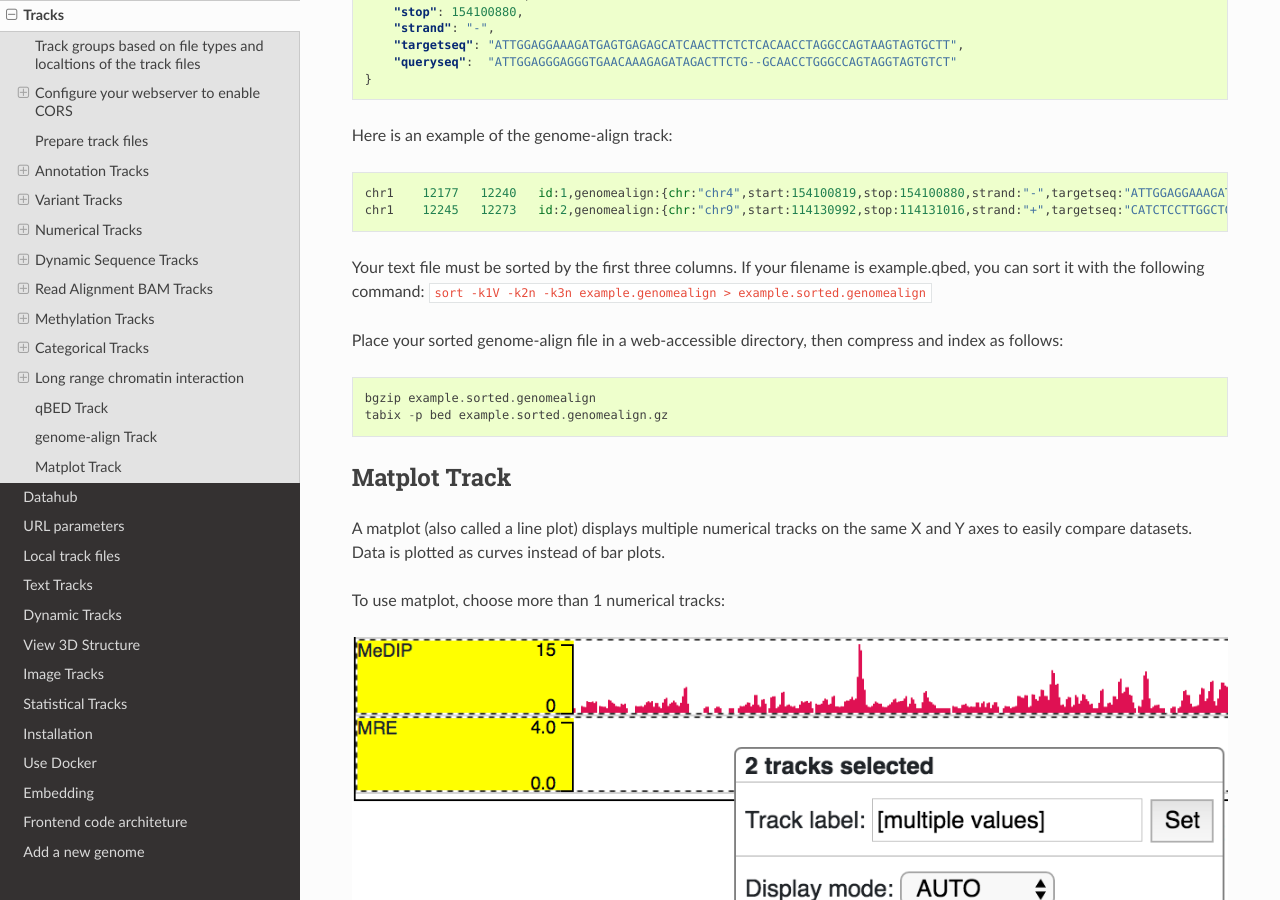
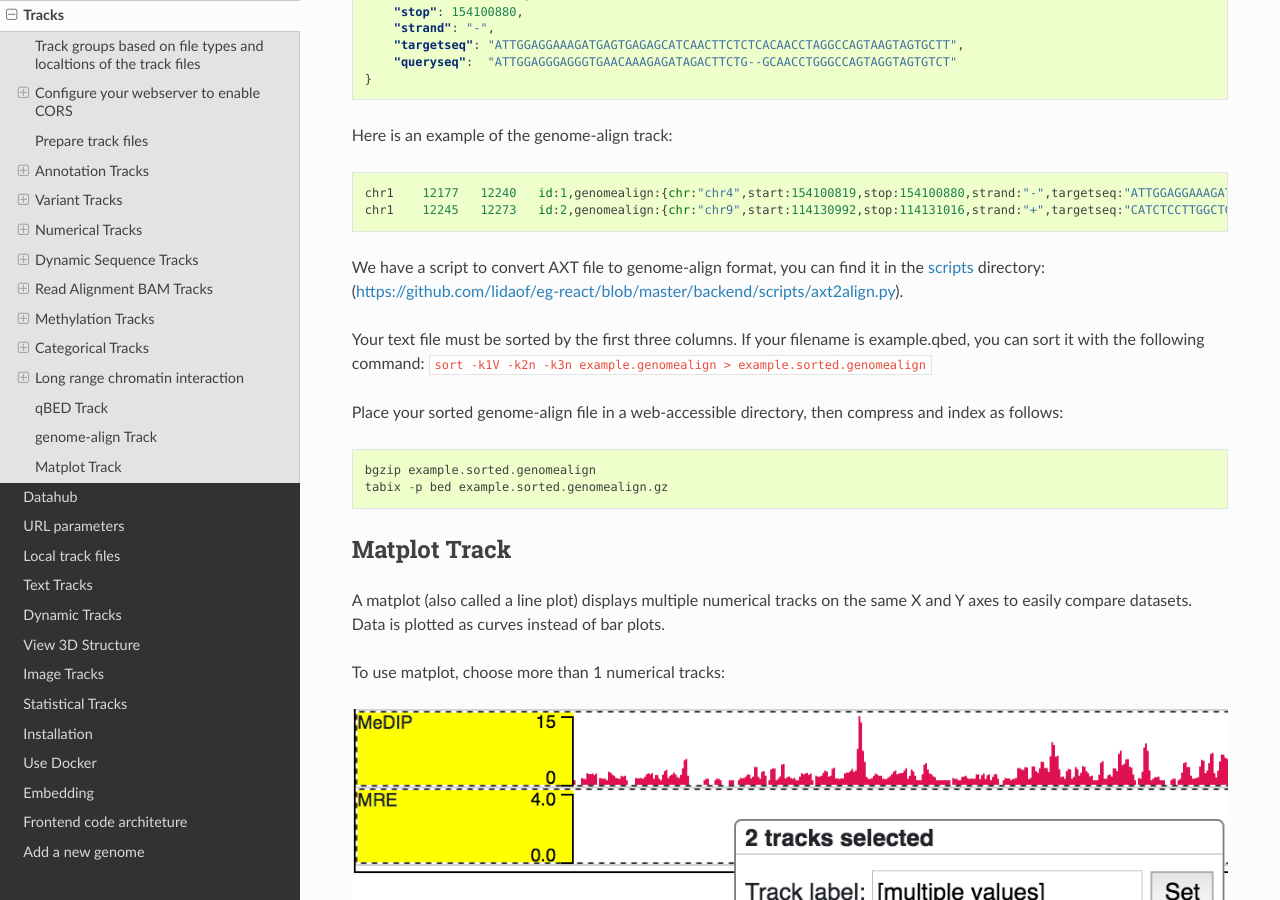
Before and after one commit to lidaof/eg-docs, a Sphinx documentation site: the page built from docs/tracks.rst, in a window 1280 px wide and 900 px high, scrolled down 16390 px. Built offline with Sphinx 7.4.7 and the Read the Docs theme 2.0.0, drawn with Linux system fonts in a browser that asks for light colours.

Commit message:
genome-align track script

```diff
--- a/docs/tracks.rst
+++ b/docs/tracks.rst
@@ -582,6 +582,8 @@ Here is an example of the genome-align track::
     chr1    12177   12240   id:1,genomealign:{chr:"chr4",start:154100819,stop:154100880,strand:"-",targetseq:"ATTGGAGGAAAGATGAGTGAGAGCATCAACTTCTCTCACAACCTAGGCCAGTAAGTAGTGCTT",queryseq:"ATTGGAGGGAGGGTGAACAAAGAGATAGACTTCTG--GCAACCTGGGCCAGTAGGTAGTGTCT"}
     chr1    12245   12273   id:2,genomealign:{chr:"chr9",start:114130992,stop:114131016,strand:"+",targetseq:"CATCTCCTTGGCTGTGATACGTGGCCGG",queryseq:"TGTCCCCTTGTCTGC----CGGGGCTGG"}
 
+We have a script to convert AXT file to genome-align format, you can find it in the scripts_ directory: (https://github.com/lidaof/eg-react/blob/master/backend/scripts/axt2align.py).
+
 Your text file must be sorted by the first three columns. If your filename is example.qbed, you can sort it with the following command: ``sort -k1V -k2n -k3n example.genomealign > example.sorted.genomealign``
 
 Place your sorted genome-align file in a web-accessible directory, then compress and index as follows::
```
